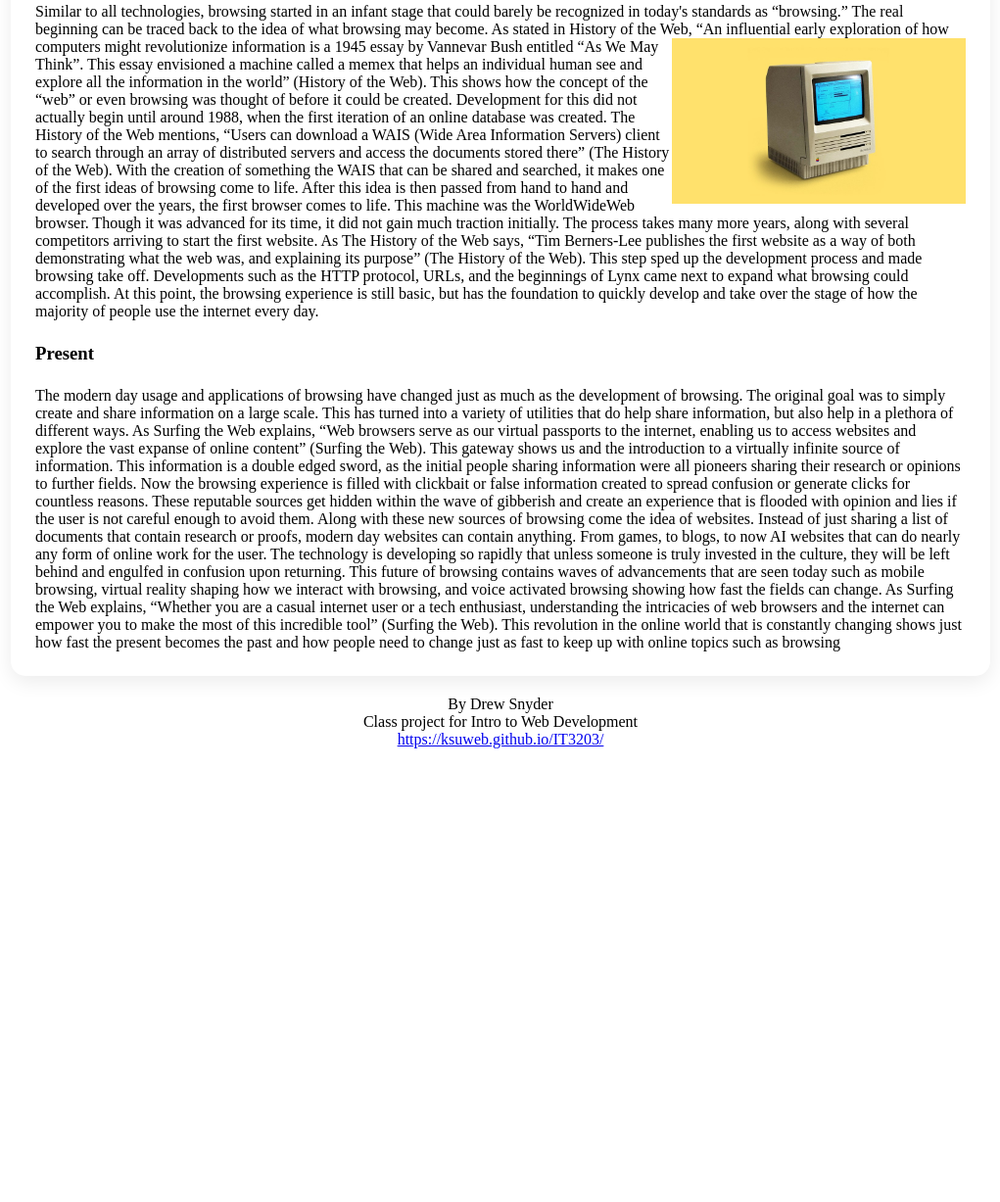
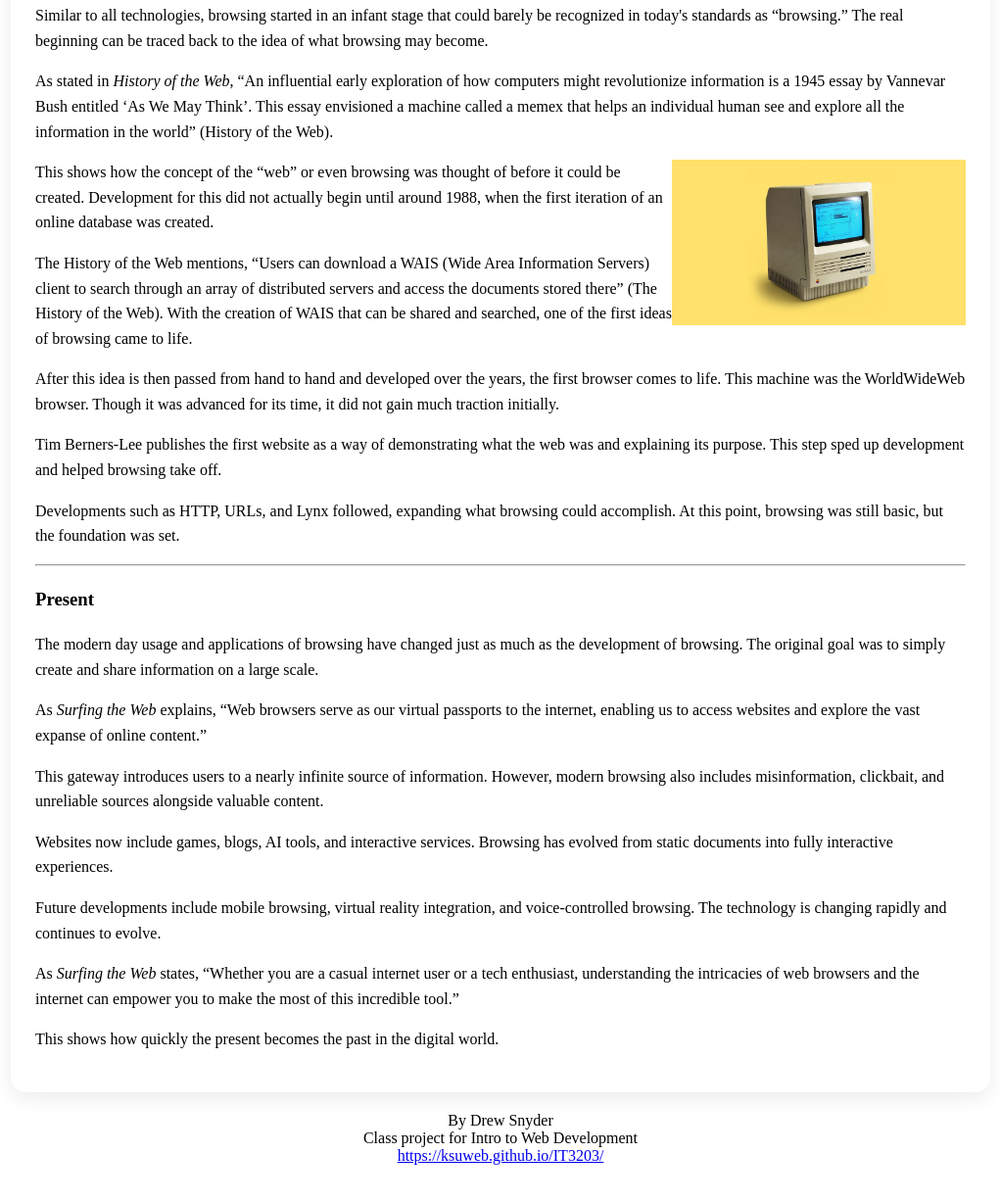
Before and after one commit to aldrews/aldrews.github.io, a plain HTML site: page history.html in a window 1280 px wide. Shown: the part 327-1554 px from the top of the page at 98% size, without its empty margins (129-1150 px from the left). Before the commit the page ends 1161 px from the top, so only its background shows below. Drawn offline with Linux system fonts and the light colour scheme.

Commit message:
Refactor history section for better readability
Reformatted the history section with improved structure and clarity, adding paragraphs and enhancing readability.

```diff
--- a/history.html
+++ b/history.html
@@ -26,53 +26,105 @@
     </nav>
 
     <main>
-        <h2>History</h2><!--Main body-->
+    <h2>History</h2>
 
-        <div class="box" id="box1"><h3>Past</h3>Similar to all technologies, browsing started in an infant stage that could barely be
-recognized in today's standards as “browsing.” The real beginning can be traced back to the idea
-of what browsing may become. As stated in History of the Web, “An influential early exploration
-of how computers <img src="old computer.jpg" height="200" width="300" id="img1">might revolutionize information is a 1945 essay by Vannevar Bush entitled
-“As We May Think”. This essay envisioned a machine called a memex that helps an individual
-human see and explore all the information in the world” (History of the Web). This shows how
-the concept of the “web” or even browsing was thought of before it could be created.
-Development for this did not actually begin until around 1988, when the first iteration of an
-online database was created. The History of the Web mentions, “Users can download a WAIS
-(Wide Area Information Servers) client to search through an array of distributed servers and
-access the documents stored there” (The History of the Web). With the creation of something the
-WAIS that can be shared and searched, it makes one of the first ideas of browsing come to life.
-After this idea is then passed from hand to hand and developed over the years, the first browser
-comes to life. This machine was the WorldWideWeb browser. Though it was advanced for its
-time, it did not gain much traction initially. The process takes many more years, along with
-several competitors arriving to start the first website. As The History of the Web says, “Tim
-Berners-Lee publishes the first website as a way of both demonstrating what the web was, and
-explaining its purpose” (The History of the Web). This step sped up the development process and
-made browsing take off. Developments such as the HTTP protocol, URLs, and the beginnings of
-Lynx came next to expand what browsing could accomplish. At this point, the browsing
-experience is still basic, but has the foundation to quickly develop and take over the stage of how
-the majority of people use the internet every day.<h3>Present</h3>The modern day usage and applications of browsing have changed just as much as the
-development of browsing. The original goal was to simply create and share information on a
-large scale. This has turned into a variety of utilities that do help share information, but also help
-in a plethora of different ways. As Surfing the Web explains, “Web browsers serve as our virtual
-passports to the internet, enabling us to access websites and explore the vast expanse of online
-content” (Surfing the Web). This gateway shows us and the introduction to a virtually infinite
-source of information. This information is a double edged sword, as the initial people sharing
-information were all pioneers sharing their research or opinions to further fields. Now the
-browsing experience is filled with clickbait or false information created to spread confusion or
-generate clicks for countless reasons. These reputable sources get hidden within the wave of
-gibberish and create an experience that is flooded with opinion and lies if the user is not careful
-enough to avoid them. Along with these new sources of browsing come the idea of websites.
-Instead of just sharing a list of documents that contain research or proofs, modern day websites
-can contain anything. From games, to blogs, to now AI websites that can do nearly any form of
-online work for the user. The technology is developing so rapidly that unless someone is truly
-invested in the culture, they will be left behind and engulfed in confusion upon returning. This
-future of browsing contains waves of advancements that are seen today such as mobile browsing,
-virtual reality shaping how we interact with browsing, and voice activated browsing showing
-how fast the fields can change. As Surfing the Web explains, “Whether you are a casual internet
-user or a tech enthusiast, understanding the intricacies of web browsers and the internet can
-empower you to make the most of this incredible tool” (Surfing the Web). This revolution in the
-online world that is constantly changing shows just how fast the present becomes the past and
-how people need to change just as fast to keep up with online topics such as browsing</div>
-<footer>By Drew Snyder <br>Class project for Intro to Web Development <br><a href="https://ksuweb.github.io/IT3203/">https://ksuweb.github.io/IT3203/</a></footer><!--Main footer-->
-    </main>
+    <div class="box" id="box1">
+
+        <h3>Past</h3>
+
+        <p>
+            Similar to all technologies, browsing started in an infant stage that could barely be
+            recognized in today's standards as “browsing.” The real beginning can be traced back to the idea
+            of what browsing may become.
+        </p>
+
+        <p>
+            As stated in <em>History of the Web</em>, “An influential early exploration
+            of how computers might revolutionize information is a 1945 essay by Vannevar Bush entitled
+            ‘As We May Think’. This essay envisioned a machine called a memex that helps an individual
+            human see and explore all the information in the world” (History of the Web).
+        </p>
+
+        <img src="old computer.jpg" height="200" width="300" id="img1" alt="Old computer">
+
+        <p>
+            This shows how the concept of the “web” or even browsing was thought of before it could be created.
+            Development for this did not actually begin until around 1988, when the first iteration of an
+            online database was created.
+        </p>
+
+        <p>
+            The History of the Web mentions, “Users can download a WAIS (Wide Area Information Servers) client
+            to search through an array of distributed servers and access the documents stored there”
+            (The History of the Web). With the creation of WAIS that can be shared and searched, one of the first
+            ideas of browsing came to life.
+        </p>
+
+        <p>
+            After this idea is then passed from hand to hand and developed over the years, the first browser
+            comes to life. This machine was the WorldWideWeb browser. Though it was advanced for its time,
+            it did not gain much traction initially.
+        </p>
+
+        <p>
+            Tim Berners-Lee publishes the first website as a way of demonstrating what the web was and explaining
+            its purpose. This step sped up development and helped browsing take off.
+        </p>
+
+        <p>
+            Developments such as HTTP, URLs, and Lynx followed, expanding what browsing could accomplish.
+            At this point, browsing was still basic, but the foundation was set.
+        </p>
+
+        <hr>
+
+        <h3>Present</h3>
+
+        <p>
+            The modern day usage and applications of browsing have changed just as much as the development of browsing.
+            The original goal was to simply create and share information on a large scale.
+        </p>
+
+        <p>
+            As <em>Surfing the Web</em> explains, “Web browsers serve as our virtual passports to the internet,
+            enabling us to access websites and explore the vast expanse of online content.”
+        </p>
+
+        <p>
+            This gateway introduces users to a nearly infinite source of information. However, modern browsing
+            also includes misinformation, clickbait, and unreliable sources alongside valuable content.
+        </p>
+
+        <p>
+            Websites now include games, blogs, AI tools, and interactive services. Browsing has evolved from
+            static documents into fully interactive experiences.
+        </p>
+
+        <p>
+            Future developments include mobile browsing, virtual reality integration, and voice-controlled browsing.
+            The technology is changing rapidly and continues to evolve.
+        </p>
+
+        <p>
+            As <em>Surfing the Web</em> states, “Whether you are a casual internet user or a tech enthusiast,
+            understanding the intricacies of web browsers and the internet can empower you to make the most of this
+            incredible tool.”
+        </p>
+
+        <p>
+            This shows how quickly the present becomes the past in the digital world.
+        </p>
+
+    </div>
+
+    <footer>
+        By Drew Snyder <br>
+        Class project for Intro to Web Development <br>
+        <a href="https://ksuweb.github.io/IT3203/">
+            https://ksuweb.github.io/IT3203/
+        </a>
+    </footer>
+
+</main>
     </body>
 </html>
```
